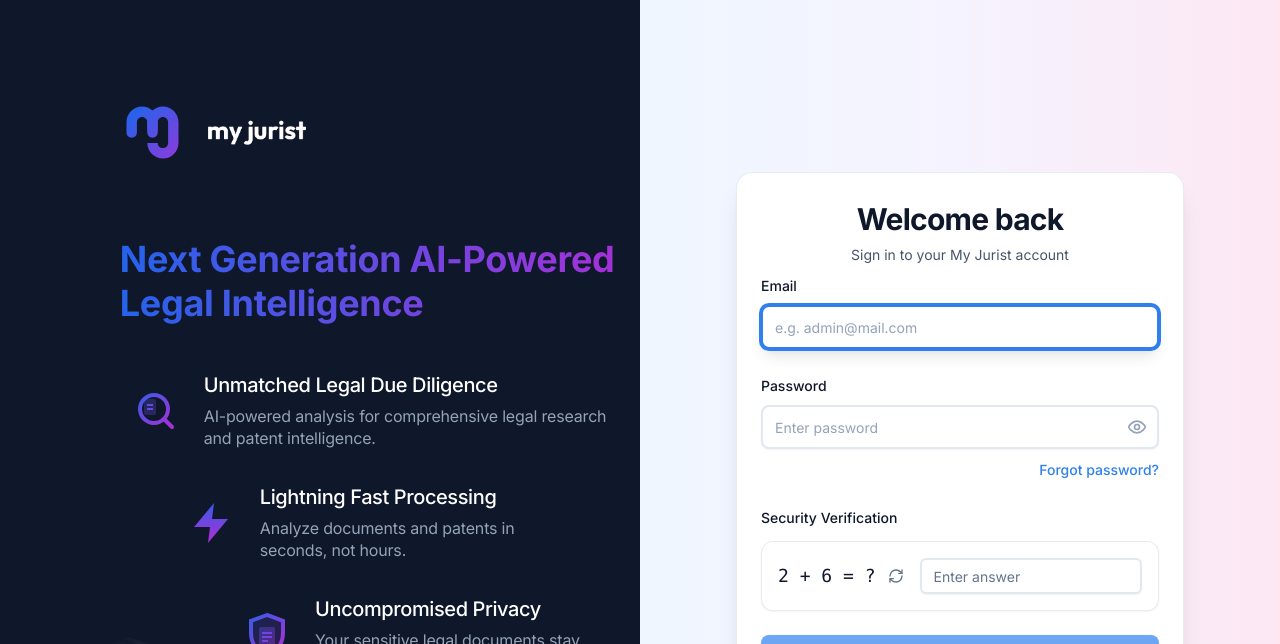
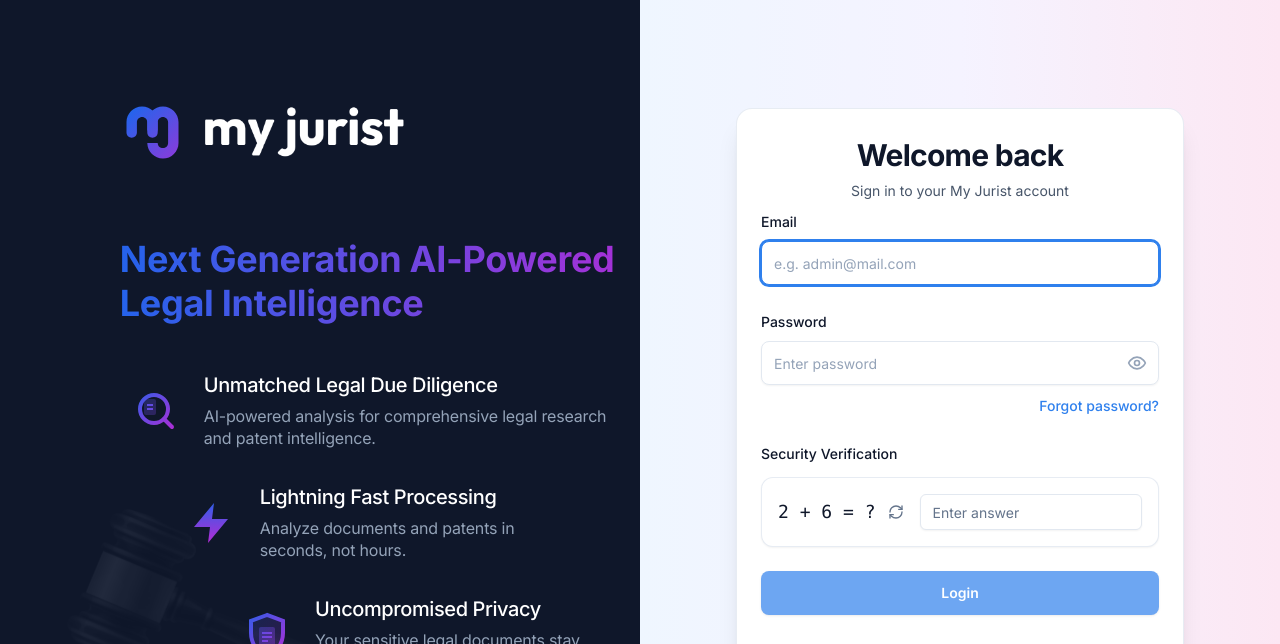
Before and after one commit to ranjanakash166/myjurist, a Next.js app: page /login in a window 1280 px wide. Shown: the top 644 px of the page. Built offline with nearby package versions, Linux system fonts and the light colour scheme; no server answers.

Commit message:
Refine auth/contact layouts, input focus styles, and footer badge sizing

```diff
--- a/src/app/contact/page.tsx
+++ b/src/app/contact/page.tsx
@@ -58,12 +58,6 @@
         style={{ background: "var(--bg-black-solid, #0f172a)" }}
       >
         <div className="max-w-md mx-auto space-y-6">
-          <p
-            className="text-base md:text-lg font-semibold opacity-90"
-            style={{ color: "var(--text-on-dark-color, #fff)" }}
-          >
-            About Us
-          </p>
           <h1
             className="text-3xl md:text-4xl lg:text-5xl font-bold leading-tight bg-gradient-to-r from-[#2563EB] to-[#C026D3] bg-clip-text text-transparent"
           >
--- a/src/app/login/page.tsx
+++ b/src/app/login/page.tsx
@@ -60,15 +60,15 @@
   };
 
   return (
-    <div className="min-h-screen flex flex-col lg:flex-row">
+    <div className="h-[100dvh] overflow-hidden flex flex-col lg:flex-row">
       {/* Left Side - Company Info (dark panel) */}
-      <div className="hidden lg:block lg:w-1/2">
+      <div className="hidden lg:block lg:w-1/2 lg:h-[100dvh]">
         <CompanyInfo />
       </div>
 
       {/* Right Side - Login Form (gradient background + card) */}
       <div
-        className="flex-1 lg:w-1/2 flex items-center justify-center p-4 sm:p-6 lg:p-8 min-h-screen"
+        className="flex-1 lg:w-1/2 h-[100dvh] flex items-center justify-center p-4 sm:p-6 lg:p-6"
         style={{
           background: "linear-gradient(90deg, #eff6ff 0%, #f5f3ff 50%, #fce7f3 100%)",
         }}
--- a/src/app/request-demo/page.tsx
+++ b/src/app/request-demo/page.tsx
@@ -131,7 +131,13 @@
         <div className="max-w-md mx-auto space-y-8 relative z-10">
           <div>
             <div className="mb-8">
-              <MyJuristLogoWithWordmark variant="dark" size={41} href="/" />
+              <MyJuristLogoWithWordmark
+                variant="dark"
+                size={41}
+                wordmarkWidth={213}
+                wordmarkHeight={65}
+                href="/"
+              />
             </div>
             <h1
               className="text-4xl md:text-5xl font-bold mb-4 leading-tight bg-gradient-to-r from-[#2563EB] to-[#C026D3] bg-clip-text text-transparent"
--- a/src/components/CompanyInfo.tsx
+++ b/src/components/CompanyInfo.tsx
@@ -94,7 +94,7 @@
 
 export default function CompanyInfo() {
   return (
-    <div className="relative h-full min-h-[928px] w-full overflow-hidden bg-[#0f172a]">
+    <div className="relative h-full min-h-0 w-full overflow-hidden bg-[#0f172a]">
       <div className="absolute bottom-[57px] left-[3px] z-0 opacity-30 mix-blend-luminosity">
         <Image
           src="/gavel.png"
@@ -107,7 +107,13 @@
       </div>
 
       <div className="absolute left-[18.72%] top-[100px] z-10">
-        <MyJuristLogoWithWordmark variant="dark" size={65} href="/" />
+        <MyJuristLogoWithWordmark
+          variant="dark"
+          size={65}
+          wordmarkWidth={213}
+          wordmarkHeight={65}
+          href="/"
+        />
       </div>
 
       <div className="absolute left-[18.72%] top-[237px] z-10 w-[608px]">
--- a/src/components/landing/LandingFooter.tsx
+++ b/src/components/landing/LandingFooter.tsx
@@ -61,13 +61,14 @@
                   key={badge.label}
                   className="flex flex-col items-center gap-2"
                 >
-                  <div className="relative h-10 w-10">
+                  <div className="relative h-20 w-20">
                     <Image
                       src={badge.src}
                       alt={badge.alt}
-                      width={40}
-                      height={40}
+                      width={80}
+                      height={80}
                       className="object-contain brightness-0 invert"
+                      style={{ aspectRatio: "1 / 1" }}
                     />
                   </div>
                   <span
--- a/src/components/ui/input.tsx
+++ b/src/components/ui/input.tsx
@@ -8,7 +8,7 @@
       <input
         type={type}
         className={cn(
-          "flex h-9 w-full rounded-md border-2 border-input bg-transparent px-3 py-1 text-base shadow-sm transition-colors file:border-0 file:bg-transparent file:text-sm file:font-medium file:text-foreground placeholder:text-muted-foreground focus-visible:outline-none focus-visible:ring-2 focus-visible:ring-ring focus-visible:shadow-lg disabled:cursor-not-allowed disabled:opacity-50 md:text-sm",
+          "flex h-9 w-full rounded-md border border-input bg-transparent px-3 py-1 text-base shadow-sm transition-colors file:border-0 file:bg-transparent file:text-sm file:font-medium file:text-foreground placeholder:text-muted-foreground focus-visible:outline-none focus-visible:ring-1 focus-visible:ring-ring disabled:cursor-not-allowed disabled:opacity-50 md:text-sm",
           className
         )}
         ref={ref}
```
